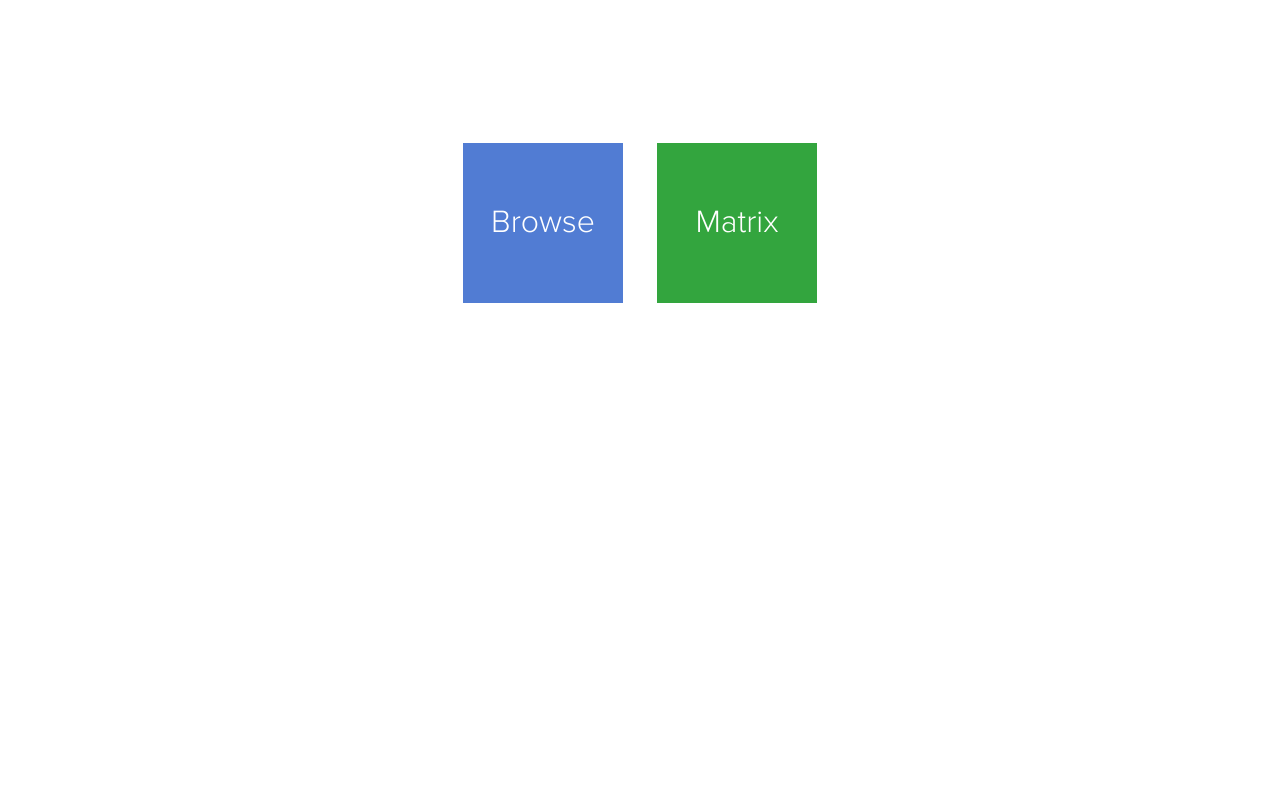
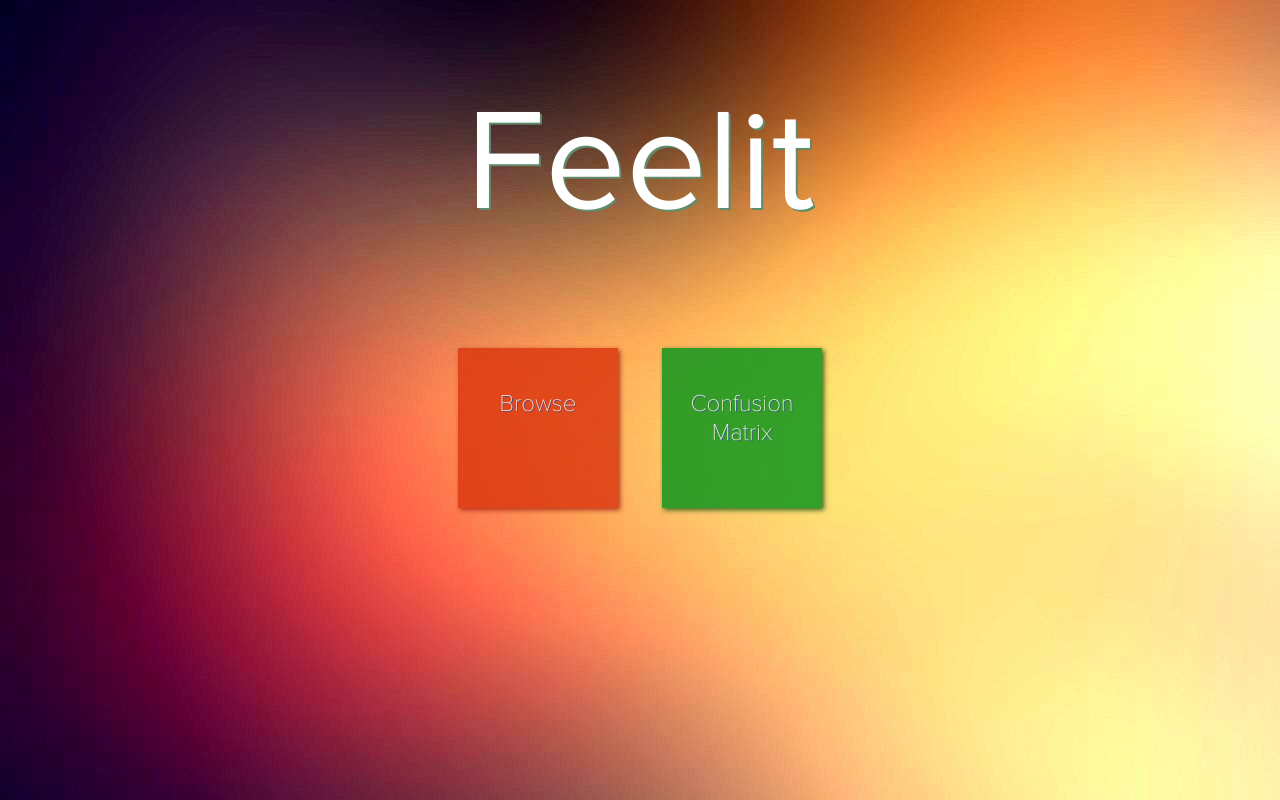
Before and after one commit to AcademiaSinicaNLPLab/emotion-web, a Flask app: page / in a window 1280 px wide. Run offline with Flask 2, Linux system fonts and the light colour scheme; parts of the project's set-up code (start-up, migrations or seed data) failed here and were passed over.

Commit message:
add background

```diff
--- a/static/css/index.css
+++ b/static/css/index.css
@@ -1,35 +1,114 @@
+body.index
+{
+	width: 100%;
+	height: 100%;
+	clear:both;
+	margin: 0;
+	padding: 0;
+
+	background: url(../img/blur.jpg) repeat 0 0;
+	/*background: white;*/
+}
+
+.banner-wrap
+{
+	width: 512px;
+	height: 192px;
+
+	line-height: 192px;
+	text-align: center;
+
+	margin: 0 auto;
+
+	margin-top: 72px;
+
+	font-family: "Proxima Nova";
+	font-size: 144px;
+
+	color: white;
+
+	text-shadow: 2px 2px #608b6c;
+
+	/*color: rgba(209, 209, 209, 0.8);*/
+	/*color: rgb(220, 057, 017);*/
+	/*text-shadow: 1px 4px 6px white, 0 0 0 black, 1px 4px 6px white;*/
+	/*background: blue;*/
+}
+
+::-moz-selection { background: #dc3911; color: #fff; text-shadow: none; }
+::selection { background: #dc3911; color: #fff; text-shadow: none; }
+
+
 .function-nav-blocks
 {
-	width: 100%;
+	width: 50%;
 	height: 320px;
 	/*background: red;*/
+
+
+	margin: 0 auto;
+	margin-top: 64px;
+
+
+}
+	.function-nav-blocks
+	{
+		/*display: inline-block;*/
 		text-align: center;
-	margin-top: 128px;
+
 	}
 		.function-nav-blocks .function-nav-block
 		{
 			width: 160px;
 			height: 160px;
-		line-height: 160px;
+			/*line-height: 160px;*/
+			text-align: center;
+			display:inline-block;
 
-		display: inline-block;
+
+			/*display: inline-block;*/
 			color: white;
 
-		margin: 15px;
-		font-family: "Proxima Nova Light";
-		font-size: 32px;
+			margin: 20px;
+			font-family: "Proxima Nova Thin";
+			font-size: 24px;
+
+			text-shadow: 1px 1px #2040a3;
 
 			opacity: 0.85;
+
+
+		}
+			.function-nav-block span
+			{
+				display: block;
+				position: relative;
+
+				top: 42px;
 			}
 
 
 		.function-nav-blocks #browse-block
 		{
-		background: #3366cc;
+			/* blue */
+			/*background: #3366cc;*/
+			/*box-shadow: 2px 2px 5px 0px #2040a3;*/
+
+			/* red */
+			background: #dc3911;
+			box-shadow: 2px 2px 5px 0px #a41c0e;
+
 		}
 		.function-nav-blocks #matrix-block
 		{
+
+			/* green */
 			background: #10961d;
+			box-shadow: 2px 2px 5px 0px #0d520e;
+
+			/* orage */
+			/*background: #fe991e;*/
+			/*box-shadow: 2px 2px 5px 0px #c86b14;*/
 		}
 
 		.function-nav-block:hover
--- a/static/css/main.css
+++ b/static/css/main.css
@@ -1,6 +1,20 @@
 @font-face {
 	font-family: "Proxima Nova Light";
 	src: url('fonts/proxima_nova_light_0.woff');
+}
+@font-face {
+	font-family: "Proxima Nova Thin";
+	src: url('fonts/proxima_nova_thin_0.woff');
+}
+
+@font-face {
+	font-family: "Proxima Nova Bold";
+	src: url('fonts/proxima_nova_semibold_0.woff');
+}
+
+@font-face {
+	font-family: "Proxima Nova";
+	src: url('fonts/proxima_nova_regular_0.woff');
 }
 
 div.content-wrap {
--- a/templates/index.html
+++ b/templates/index.html
@@ -1,15 +1,46 @@
-{% extends "_head.html" %}
+<!DOCTYPE HTML>
+<html>
+<head>
+	<meta http-equiv="Content-Type" content="text/html; charset=utf-8" />
+	<meta http-equiv="X-UA-Compatible" content="IE=9" />
 
-{% block content %}
-<div class="content-wrap">
-	<div class="function-nav-blocks">
-		<a href="{{ url_for('list_emotions') }}">
-			<div class="function-nav-block" id="browse-block">Browse</div>
-		</a>
-		<a href="{{ url_for('show_matrix') }}?answer=0&amp;gold=default">
-			<div class="function-nav-block" id="matrix-block">Matrix</div>
-		</a>
+	<link rel="stylesheet" href="{{ url_for('static', filename='css/main.css') }}" type="text/css">
 
+	<link rel="stylesheet" href="{{ url_for('static', filename='css/chart.css') }}" type="text/css">
+	<link rel="stylesheet" href="{{ url_for('static', filename='css/index.css') }}" type="text/css">
+	<link rel="stylesheet" href="{{ url_for('static', filename='css/matrix.css') }}" type="text/css">
+
+	<link rel="shortcut icon" type="image/png" href="{{ url_for('static', filename='img/favicon.png') }}"/>
+
+	<title>Feelit</title>
+
+</head>
+<body class="index">
+	<div>
+		<div class="banner-wrap">
+			Feelit
+		</div>
+		<div class="function-nav-blocks">
+			<a href="{{ url_for('list_emotions') }}">
+				<div class="function-nav-block" id="browse-block">
+					<span>Browse<br> &nbsp;</span>
+				</div>
+			</a>
+			<a href="{{ url_for('show_matrix') }}">
+				<div class="function-nav-block" id="matrix-block">
+					<span>Confusion Matrix</span>
+				</div>
+			</a>
+
+		</div>
 	</div>
-</div>
-{% endblock %}
+
+	<script type="text/javascript" src="{{ url_for('static', filename='js/jquery.js') }}"></script>
+	<script type="text/javascript" src="{{ url_for('static', filename='js/d3.min.js') }}"></script>
+	<script type="text/javascript" src="{{ url_for('static', filename='js/chart.js') }}"></script>
+	<script type="text/javascript" src="{{ url_for('static', filename='js/matrix.js') }}"></script>
+
+	<script type="text/javascript" src="{{ url_for('static', filename='js/main.js') }}"></script>
+
+</body>
+</html>
```
Also changed, not shown: static/img/background.jpg (added), static/img/blur.jpg (added), templates/_head.html (line endings or trailing spaces). Lines whose indentation alone changed are shown as unchanged.
